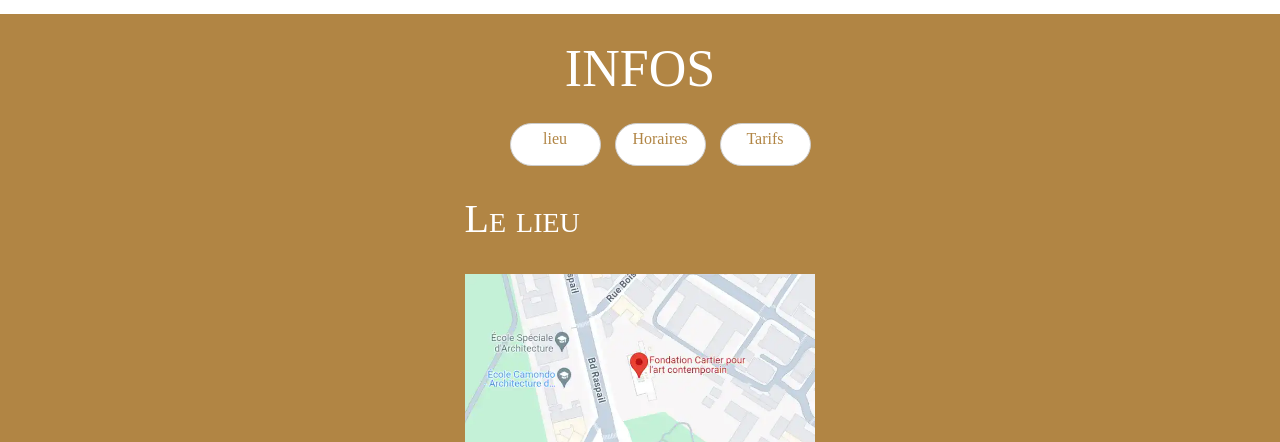
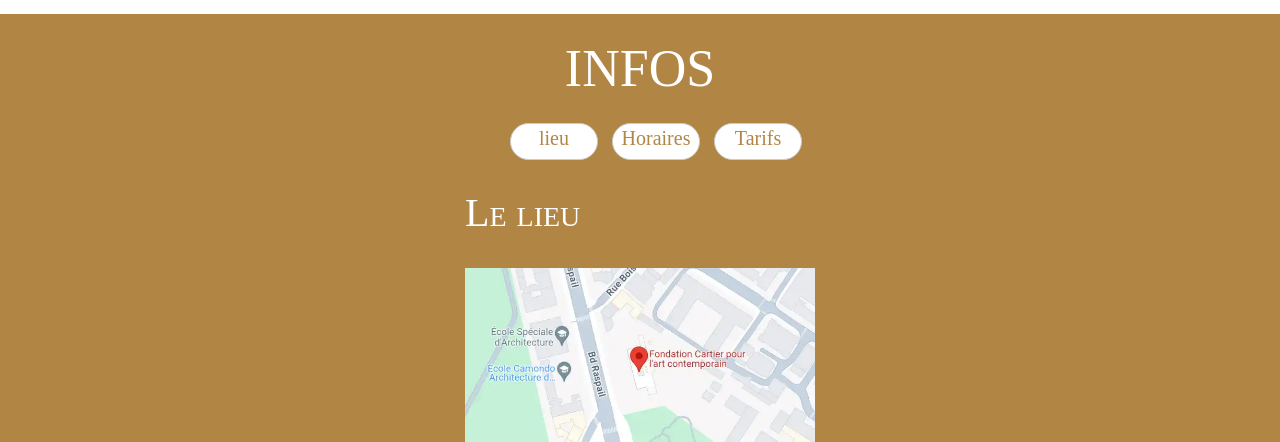
Before and after one commit to MMI-SAE-105/2023-sae-105-chloe-vincent03, a plain HTML site: page infos.html in a window 1280 px wide. Shown: the part 222-664 px from the top of the page. Drawn offline with nearby package versions, Linux system fonts and the light colour scheme; a web font is replaced by a local one.

Commit message:
correction btn infos

```diff
--- a/src/css/components/infos.css
+++ b/src/css/components/infos.css
@@ -13,7 +13,7 @@
   }
   li[role=tab] {
     display: inline-block;
-    padding: 6px;
+    padding: 3px;
     background-color: var(--blanc);
     border: 1px solid #ccc;
     border-radius: 30px;
@@ -21,9 +21,10 @@
     cursor: pointer;
     text-decoration: none;
     color: var(--marrons);
-    width: 77px;
+    width: 80px;
     height: 29px;
     text-align: center;
+    font-size: 20px;
 
   }
 .infos__intertitre{
```
